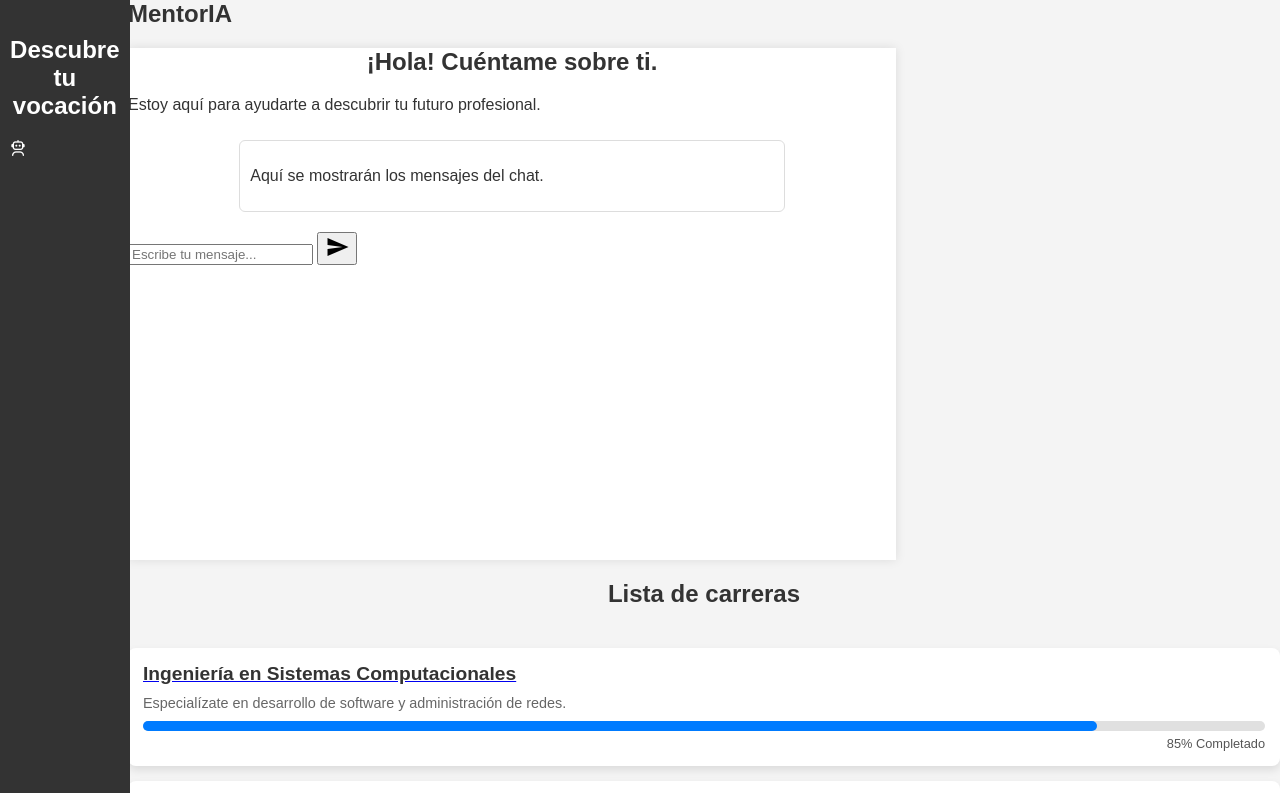
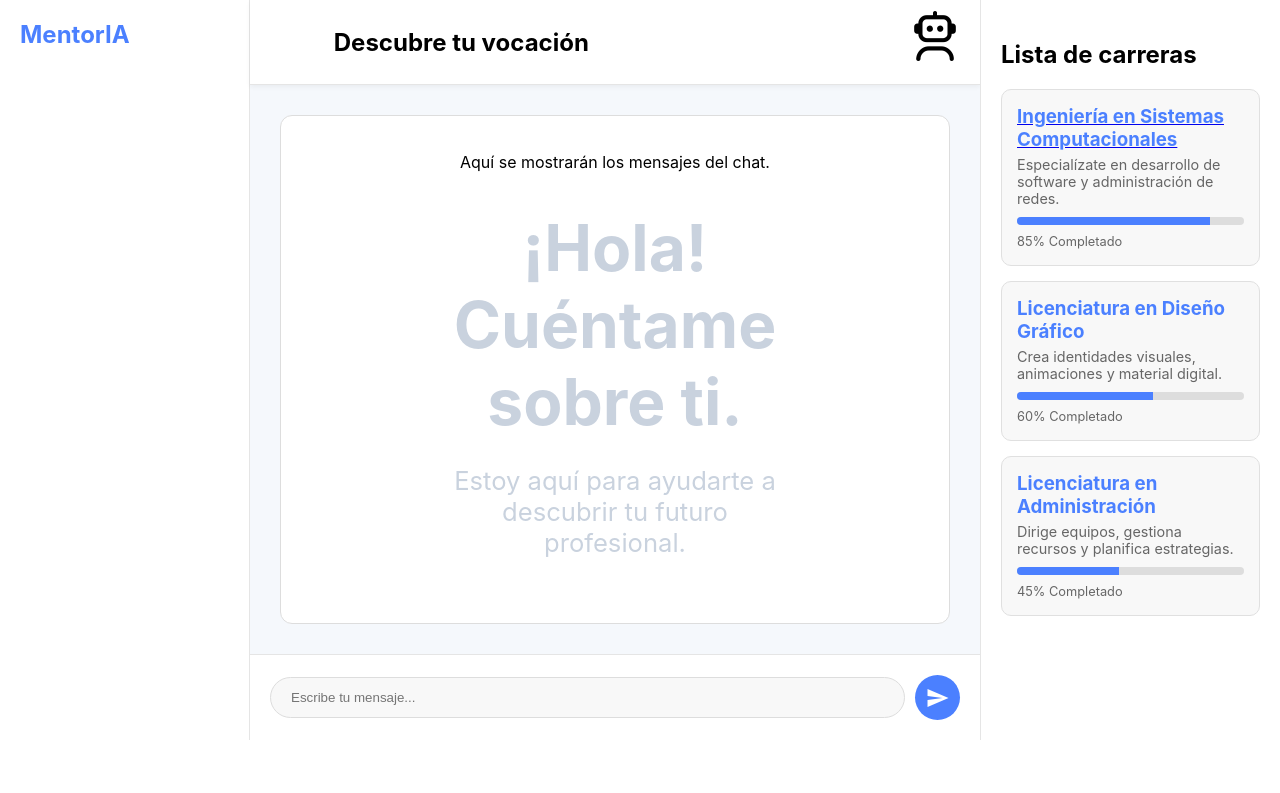
Before and after one commit to Christopher-V36/Hack_Ellucian_2025, a plain HTML site: page front/chat.html in a window 1280 px wide. Shown: the top 793 px of the page. Drawn offline with nearby package versions, Linux system fonts and the light colour scheme.

Commit message:
estilos para el chat

```diff
--- a/assets/estilo.css
+++ b/assets/estilo.css
@@ -1,320 +1,290 @@
-/* CSS para la página de inicio (index.html) */
+/* ... (El resto de tus estilos CSS, como :root, body, header, nav, .app-container, etc.) ... */
+:root {
+    --bg-color: #eef2f6;
+    --sidebar-bg: #fff;
+    --main-bg: #f5f8fc;
+    --border-color: #e5e5e5;
+    --primary-color: #4b80ff;
+    --text-color: #333;
+    --secondary-text: #666;
+    --dark-green: #384234;
+    --light-green: #dcf2e4;
+    --header-height: 60px;
+}
 
 body {
+    font-family: -apple-system, BlinkMacSystemFont, "Segoe UI", Roboto, "Helvetica Neue", Arial, sans-serif;
     margin: 0;
-    padding-left: 10vw;
-    font-family: sans-serif;
-    background-color: #f4f4f4;
-    color: #333;
+    padding: 0;
+    height: 100vh;
+    display: flex;
+    flex-direction: column;
 }
 
 header {
-    background-color: #333;
-    color: white;
-    padding: 1rem 0;
-    position: fixed;
-    width: 7vw;
-    height: 100vh;
-    z-index: 100;
-    top: 0;
-    left: 0;
-    display: flex;
-    flex-direction: column;
-    justify-content: flex-start;
-    align-items: center;
-    padding: 1rem 20px;
+    height: var(--header-height);
+    background-color: var(--sidebar-bg);
+    box-shadow: 0 2px 5px rgba(0, 0, 0, 0.05);
 }
 
 nav {
     display: flex;
-    flex-direction: column;
+    justify-content: space-between;
     align-items: center;
-    justify-content: flex-start;
-    padding-top: 40px;
-    min-height: 8vh;
-    width: 100%;
+    padding: 0 20px;
+    height: 100%;
 }
 
 .logo {
-    font-size: 1.5rem;
+    font-size: 1.5em;
     font-weight: bold;
+    color: var(--primary-color);
 }
 
 .nav-links {
     display: flex;
-    flex-direction: column;
-    width: auto;
-    padding-left: 0;
-    padding-top: 40px;
-    align-items: center;
-    gap: 40px;
-}
-
-.nav-links li {
     list-style: none;
-    position: relative;
+    gap: 20px;
 }
 
 .nav-links a {
+    text-decoration: none;
+    color: var(--text-color);
+}
+
+/* Contenedor principal de la app */
+.app-container {
+    display: grid;
+    grid-template-columns: 250px 1fr 300px;
+    grid-template-rows: 1fr;
+    height: calc(100vh - var(--header-height));
+    overflow: hidden;
+}
+
+/* Sidebar izquierda */
+.left-sidebar {
+    background-color: var(--sidebar-bg);
+    display: flex;
+    flex-direction: column;
+    padding: 20px;
+    border-right: 1px solid var(--border-color);
+}
+
+.new-chat {
+    background-color: var(--primary-color);
     color: white;
+    padding: 12px 20px;
+    border-radius: 20px;
+    display: flex;
+    align-items: center;
+    gap: 8px;
+    cursor: pointer;
+    font-weight: bold;
+    margin-bottom: 20px;
+}
+
+.chat-history h4 {
+    color: var(--secondary-text);
+    margin-top: 15px;
+    margin-bottom: 10px;
+    font-size: 0.9em;
+    text-transform: uppercase;
+}
+
+.chat-item {
+    display: block;
+    color: var(--text-color);
     text-decoration: none;
-    letter-spacing: 0.1rem;
+    padding: 10px 15px;
+    border-radius: 8px;
+    margin-bottom: 5px;
+    white-space: nowrap;
+    overflow: hidden;
+    text-overflow: ellipsis;
+}
+
+.chat-item.active {
+    background-color: #eaf1ff;
+    color: var(--primary-color);
     font-weight: bold;
 }
 
-.burger {
-    display: none;
+.upgrade-to-plus {
+    margin-top: auto;
+    background-color: #f0f2f6;
+    color: var(--text-color);
+    padding: 12px 20px;
+    border-radius: 20px;
+    display: flex;
+    align-items: center;
+    gap: 8px;
     cursor: pointer;
+    font-weight: bold;
 }
 
-.burger div {
-    width: 25px;
-    height: 3px;
-    background-color: white;
-    margin: 5px;
-    transition: all 0.3s ease;
+/* Contenido principal */
+.main-content {
+    background-color: var(--main-bg);
+    display: flex;
+    flex-direction: column;
 }
 
-.dropdown {
-    position: absolute;
-    background-color: #555;
-    padding: 0;
-    list-style: none;
-    width: 150px;
-    top: 100%;
-    left: 0;
-    display: none;
-    box-shadow: 0px 8px 16px 0px rgba(0,0,0,0.2);
+.main-header {
+    display: flex;
+    /* Alinea el contenido a la derecha */
+    justify-content: flex-end;
+    align-items: center;
+    padding: 5px 20px;
+    background-color: var(--sidebar-bg);
+    border-bottom: 1px solid var(--border-color);
+    height: 10%;
 }
 
-.nav-links li:hover > .dropdown {
-    display: block;
+.header-profile {
+    display: flex;
+    align-items: center;
+    gap: 15px;
+}
+.header-profile h2{
+    text-align: center;
+    transform: translateX(-120%);
 }
 
-.dropdown li a {
-    padding: 10px 15px;
-    display: block;
-    text-align: left;
+.header-profile i {
+
+    margin-top: 0;
+    border-radius: 50%;
+    font-size: 50px;
 }
 
-.dropdown li a:hover {
-    background-color: #777;
-}
-
-.container {
-    display: flex;
-    padding: 20px;
-}
-
-main {
-    flex: 3;
-    padding-right: 20px;
-    background-color: white;
-    padding: 0px;
-    height: 40vw;
-    max-width: 60vw;
-    box-shadow: 0 0 10px rgba(0, 0, 0, 0.1);
-}
-
-h1,h2{
+.chat-display-area {
+    flex-grow: 1;
+    overflow-y: auto;
+    padding: 30px;
+    position: relative;
     text-align: center;
 }
 
-.sidebar {
-    flex: 1;
-    background-color: #eee;
-    padding: 20px;
-    box-shadow: 0 0 10px rgba(0, 0, 0, 0.1);
+/* Estilos para el mensaje de bienvenida */
+.welcome-message {
+    position: absolute;
+    top: 50%;
+    left: 50%;
+    transform: translate(-50%, -50%);
+    color: #c9d2de;
+    font-size: 2em;
+    font-weight: bold;
+    text-align: center;
+    pointer-events: none; /* Para que el texto no bloquee clics en el fondo */
 }
 
+.welcome-message h1 {
+    font-size: 2em;
+    margin-bottom: 10px;
+    color: inherit;
+}
+
+.welcome-message p {
+    font-size: 0.8em;
+    color: inherit;
+    font-weight: normal;
+}
 
 .chat-container {
+    background-color: white;
+    border: 1px solid #ddd;
+    border-radius: 12px;
+    padding: 20px;
+    height: 100%;
+    box-sizing: border-box;
     display: flex;
     flex-direction: column;
-    justify-content: space-between;
-    align-items: center;
-    height: 80%;
-    padding: 10px;
-
 }
 
 .chat-box {
     flex-grow: 1;
-    width: 70%;
     overflow-y: auto;
-    padding: 10px;
-    background-color: #fff;
-    border: 1px solid #ddd;
-    border-radius: 6px;
-    margin-bottom: 10px;
 }
 
-.input-box {
+.input-bar {
     display: flex;
-    width: 70%;
+    align-items: center;
+    padding: 20px;
+    background-color: white;
+    border-top: 1px solid var(--border-color);
 }
 
-.input-box input {
+.input-bar input {
     flex-grow: 1;
-    padding: 10px;
-    border: 1px solid #ccc;
-    border-radius: 6px;
-    font-size: 1rem;
+    padding: 12px 20px;
+    border: 1px solid #ddd;
+    border-radius: 25px;
+    outline: none;
+    margin-right: 10px;
+    background-color: #f8f8f8;
 }
 
-.input-box button {
-    padding: 10px 15px;
+.send-button {
+    background-color: var(--primary-color);
+    color: white;
     border: none;
-    background-color: #007bff;
-    color: white;
-    border-radius: 6px;
+    border-radius: 50%;
+    width: 45px;
+    height: 45px;
+    display: flex;
+    justify-content: center;
+    align-items: center;
     cursor: pointer;
-    margin-left: 10px;
-    font-size: 1rem;
 }
 
-.input-box button:hover {
-    background-color: #0056b3;
+/* Sidebar derecha */
+.right-sidebar {
+    background-color: var(--sidebar-bg);
+    border-left: 1px solid var(--border-color);
+    padding: 20px;
+    display: flex;
+    flex-direction: column;
 }
 
 .card-list {
-    margin-top: 40px;
     display: flex;
     flex-direction: column;
     gap: 15px;
 }
 
 .card {
-    background-color: #fff;
-    border-radius: 8px;
+    background-color: #f8f8f8;
+    border: 1px solid #e0e0e0;
+    border-radius: 10px;
     padding: 15px;
-    box-shadow: 0 4px 8px rgba(0, 0, 0, 0.1);
-    transition: transform 0.2s;
-}
-
-.card:hover {
-    transform: translateY(-5px);
 }
 
 .card h3 {
-    margin: 0 0 10px 0;
-    font-size: 1.2rem;
-    color: #333;
+    margin-top: 0;
+    margin-bottom: 5px;
+    color: var(--primary-color);
 }
 
 .card p {
-    margin: 0 0 10px 0;
-    font-size: 0.9rem;
-    color: #666;
+    margin: 0 0 10px;
+    font-size: 0.9em;
+    color: var(--secondary-text);
 }
 
 .progress-bar {
-    width: 100%;
-    background-color: #e0e0e0;
+    background-color: #ddd;
     border-radius: 5px;
-    height: 10px;
-    margin-top: 10px;
+    overflow: hidden;
+    height: 8px;
+    margin-bottom: 5px;
 }
 
 .progress-bar-fill {
     height: 100%;
-    background-color: #007bff;
-    border-radius: 5px;
-    transition: width 0.4s ease-in-out;
+    background-color: var(--primary-color);
 }
 
 .card span {
-    display: block;
-    text-align: right;
-    font-size: 0.8rem;
-    color: #555;
-    margin-top: 5px;
+    font-size: 0.8em;
+    color: var(--secondary-text);
 }
-
-@media screen and (max-width: 768px) {
-    .container {
-        flex-direction: column;
-    }
-}
-
-/* --- */
-
-/* CSS para la página de carrera */
-
-.main-container {
-    max-width: 1200px;
-    margin: 20px auto;
-    padding: 0 20px;
-}
-
-.info-section {
-    text-align: center;
-    margin-top: 80px;
-    margin-bottom: 40px;
-}
-
-.topics-section h2 {
-    text-align: center;
-    margin-bottom: 20px;
-}
-
-.box-grid {
-    display: grid;
-    grid-template-columns: repeat(auto-fit, minmax(300px, 1fr));
-    gap: 20px;
-}
-
-.topic-box {
-    background-color: #fff;
-    padding: 20px;
-    border-radius: 8px;
-    box-shadow: 0 4px 8px rgba(0, 0, 0, 0.1);
-    transition: transform 0.3s ease;
-}
-
-.topic-box:hover {
-    transform: translateY(-5px);
-}
-
-.topic-box h3 {
-    color: #0056b3;
-}
-
-.job-section h2 {
-    text-align: center;
-    margin-top: 40px;
-    margin-bottom: 20px;
-}
-
-.job-box {
-    display: flex;
-    flex-direction: column;
-    gap: 20px;
-}
-
-.job-item {
-    background-color: #fff;
-    padding: 20px;
-    border-radius: 8px;
-    box-shadow: 0 4px 8px rgba(0, 0, 0, 0.1);
-    transition: transform 0.3s ease;
-}
-
-.job-item:hover {
-    transform: translateY(-5px);
-}
-
-.job-item h3 {
-    color: #0056b3;
-    margin-top: 0;
-}
-
-.job-item p {
-    margin: 5px 0;
-}
-
-@media (max-width: 768px) {
-    .box-grid {
-        grid-template-columns: 1fr;
-    }
-}
```
